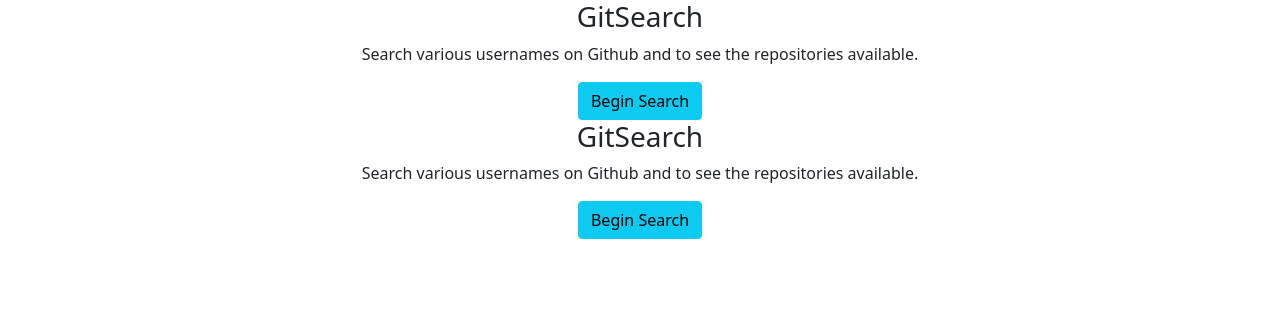
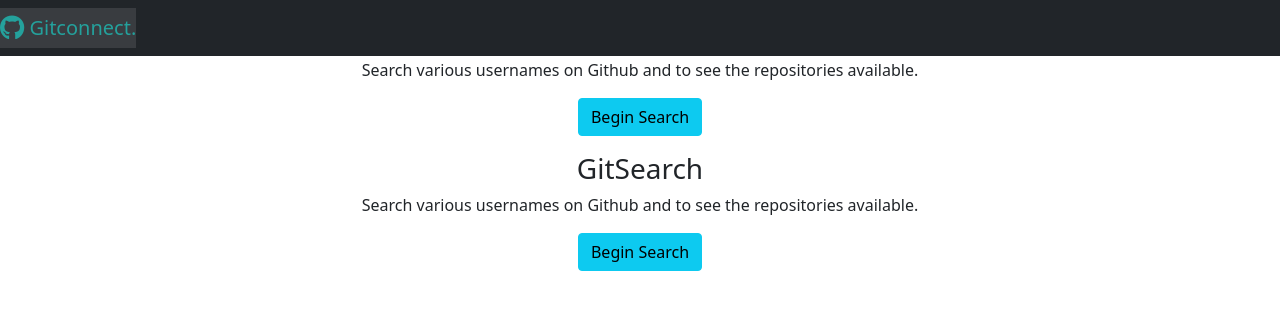
Before and after one commit to mwikalikyalo/github-search, an Angular app: page /home in a window 1280 px wide. Shown: the top 310 px of the page. Built offline with nearby package versions, Linux system fonts and the light colour scheme.

Commit message:
Added the navbar

```diff
--- a/src/app/app.module.ts
+++ b/src/app/app.module.ts
@@ -7,6 +7,7 @@ import { SearchComponent } from './search/search.component';
 import { ProfileComponent } from './profile/profile.component';
 import { HttpClientModule } from '@angular/common/http';
 import { ProfileServiceService } from './profile-service.service';
+import { NavbarComponent } from './navbar/navbar.component';
 
 
 @NgModule({
@@ -15,6 +16,7 @@ import { ProfileServiceService } from './profile-service.service';
     HomeComponent,
     SearchComponent,
     ProfileComponent,
+    NavbarComponent,
   ],
   imports: [
     BrowserModule,
--- a/src/app/home/home.component.html
+++ b/src/app/home/home.component.html
@@ -1,7 +1,11 @@
-<div class="container">
-    <div class="intro">
-      <h3>GitSearch</h3>
-      <p>Search various usernames on Github and to see the repositories available.</p>
-      <a routerLink="/search"><button class="btn btn-info">Begin Search</button></a>
-    </div>
+<div class="navbar">
+  <app-navbar></app-navbar>
 </div>
+
+<div class="container-fluid">
+  <div class="intro">
+    <h3>GitSearch</h3>
+    <p>Search various usernames on Github and to see the repositories available.</p>
+    <a routerLink="/search"><button class="btn btn-info">Begin Search</button></a>
+  </div>
+</div>
--- /dev/null
+++ b/src/app/navbar/navbar.component.css
@@ -0,0 +1,4 @@
+nav > a{
+  background-color: #393c40;
+  color: #24A19C;
+}
--- /dev/null
+++ b/src/app/navbar/navbar.component.html
@@ -0,0 +1,6 @@
+ <nav class="navbar navbar-dark bg-dark fixed-top">
+  <a class="navbar-brand" routerLink="">
+    <i class="fab fa-github fa-lg"></i>
+    Gitconnect.
+  </a>
+</nav>
--- /dev/null
+++ b/src/app/navbar/navbar.component.ts
@@ -0,0 +1,15 @@
+import { Component, OnInit } from '@angular/core';
+
+@Component({
+  selector: 'app-navbar',
+  templateUrl: './navbar.component.html',
+  styleUrls: ['./navbar.component.css']
+})
+export class NavbarComponent implements OnInit {
+
+  constructor() { }
+
+  ngOnInit(): void {
+  }
+
+}
--- a/src/app/profile/profile.component.ts
+++ b/src/app/profile/profile.component.ts
@@ -15,7 +15,7 @@ export class ProfileComponent implements OnInit {
     User!: User;
     Repository!: Repository;
 
-  constructor(private http: HttpClient, private profileService:ProfileServiceService) {
+  constructor(private http: HttpClient) {
 
    }
 
--- a/src/app/search/search.component.ts
+++ b/src/app/search/search.component.ts
@@ -17,7 +17,7 @@ export class SearchComponent implements OnInit {
     repositories:any;
     git:any;
 
-  constructor(private http: HttpClient, private profileService:ProfileServiceService) { }
+  constructor(private http: HttpClient) { }
 
   ngOnInit(): void {
   }
```
Also changed, not shown: src/app/profile-service.service.ts (+8 -15 lines), 1 other file (tests, documents, lock files or other folders).
